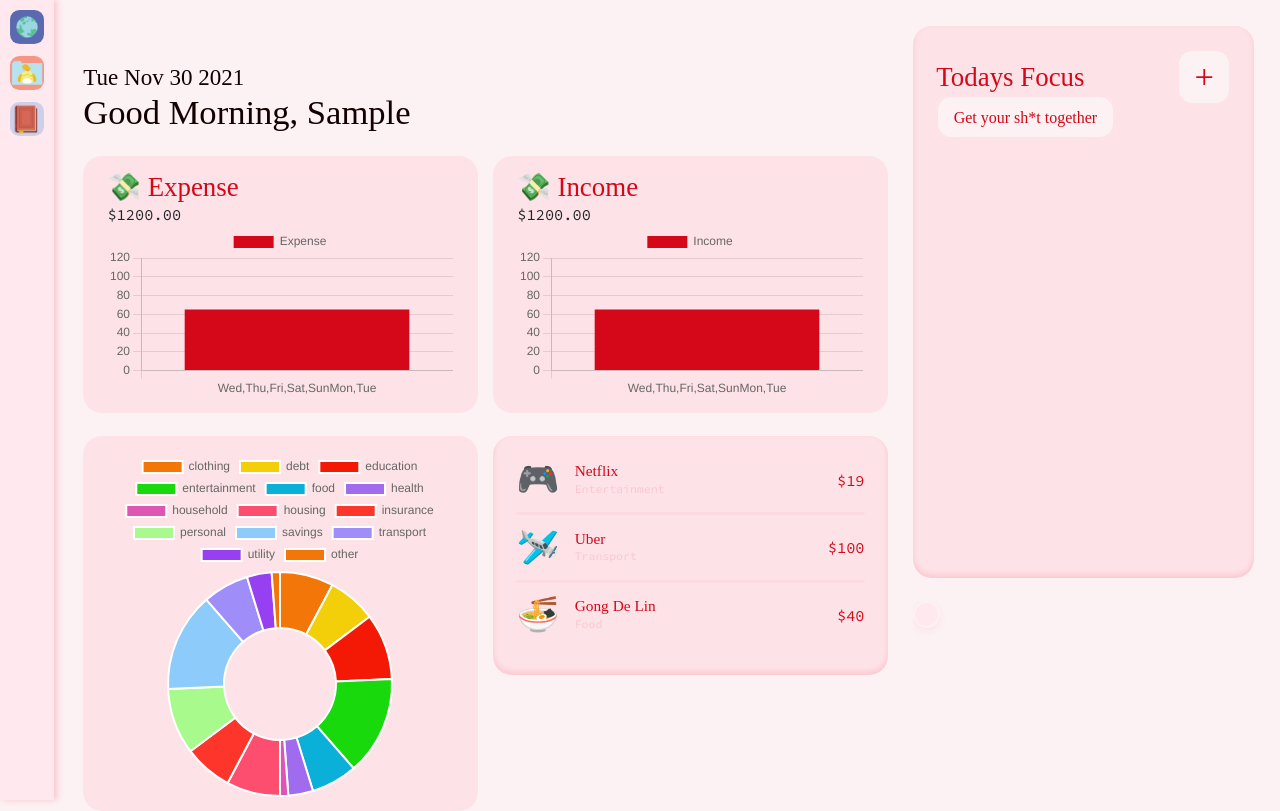
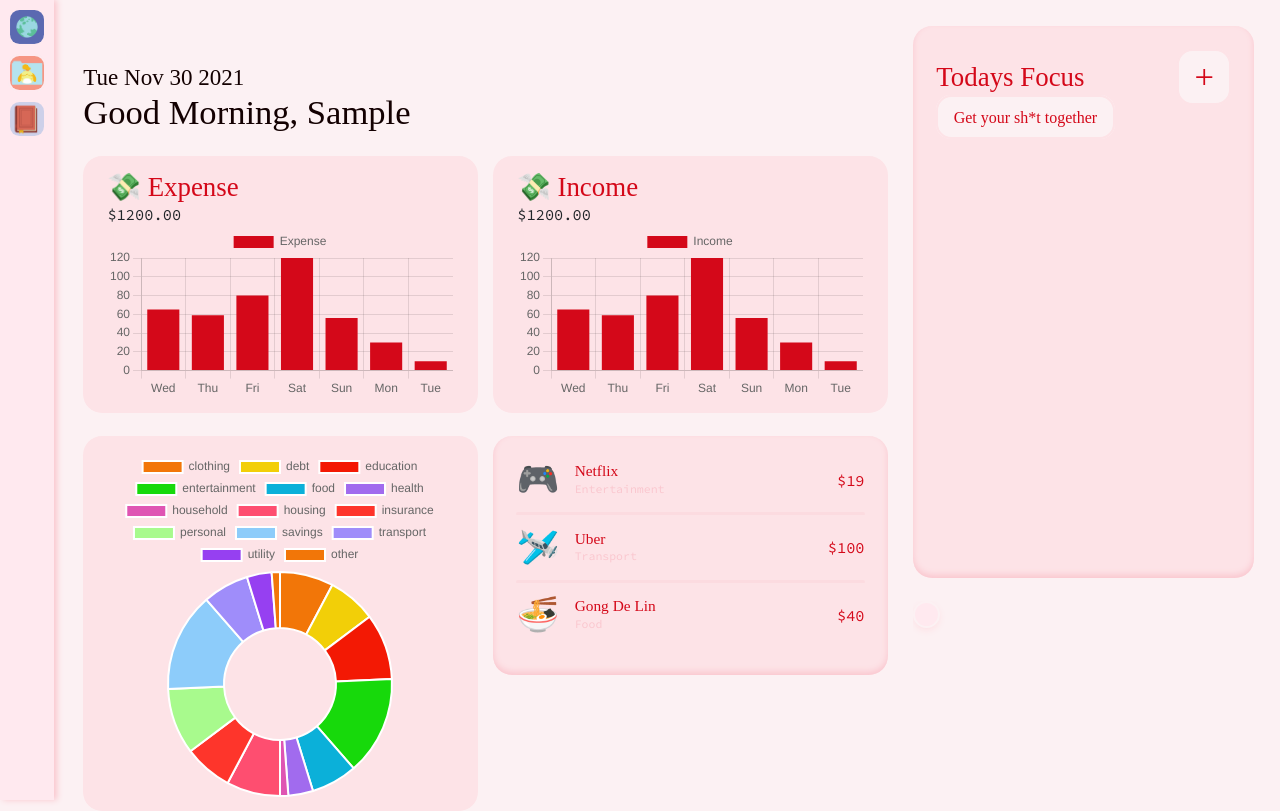
Before and after one commit to jmhar3/DreamJournal_app, a React (Create React App) app: page /dashboard in a window 1280 px wide. Built offline with nearby package versions, Linux system fonts and the light colour scheme; sample sign-in values are in the browser's storage; a web font is replaced by a local one.

Commit message:
fix finance chart daily labels

```diff
--- a/src/components/FinanceChart.js
+++ b/src/components/FinanceChart.js
@@ -39,7 +39,7 @@ const FinanceChart = ({transactions, type}) => {
     const dailyLabels = ['Mon', 'Tue', 'Wed',
     'Thu', 'Fri', 'Sat', 'Sun']
 
-    const adjustedLabels = [dailyLabels.slice(day) + dailyLabels.slice(0, day)]
+    const adjustedLabels = dailyLabels.slice(day).concat(dailyLabels.slice(0, day))
 
     const chartData = {
         labels: adjustedLabels,
```
